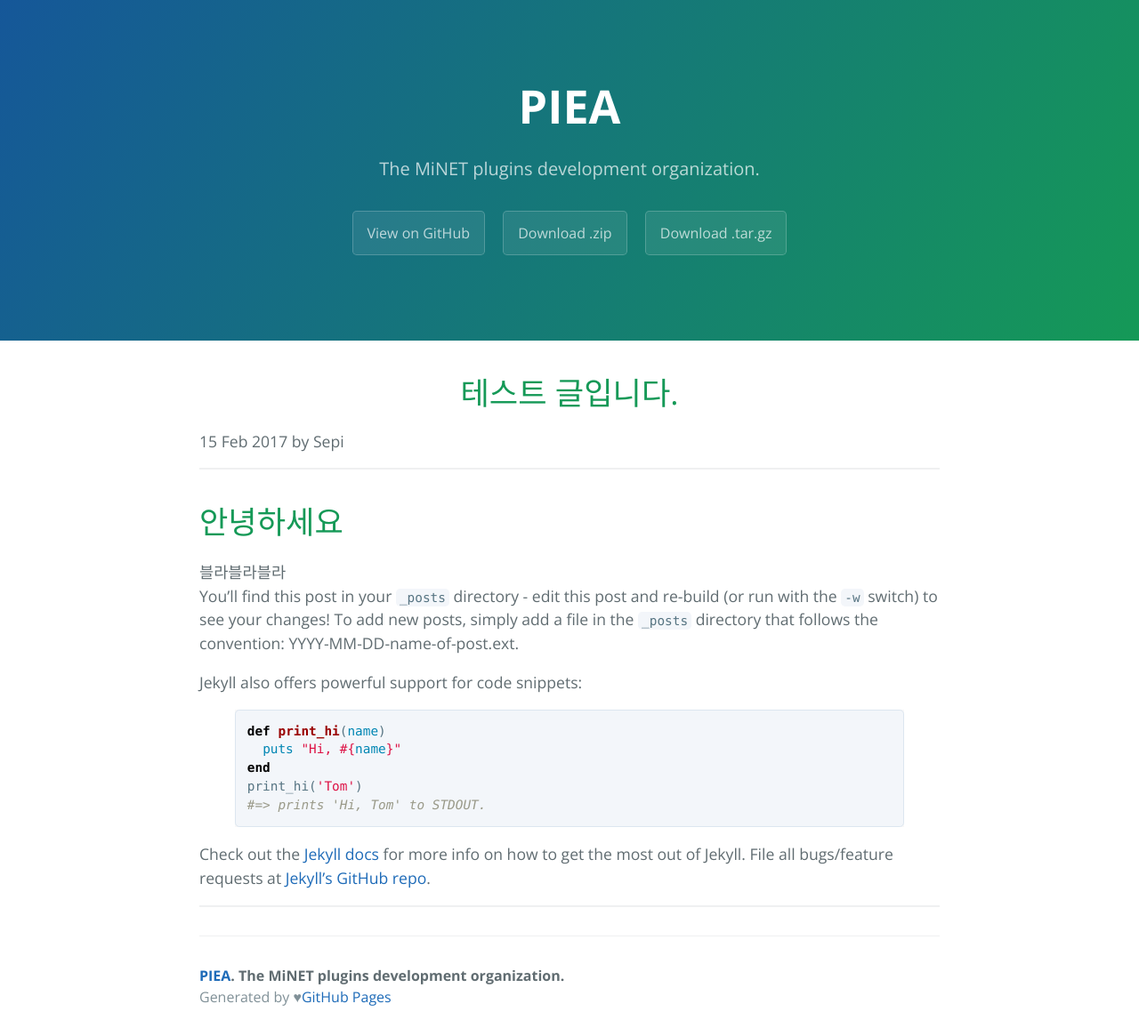
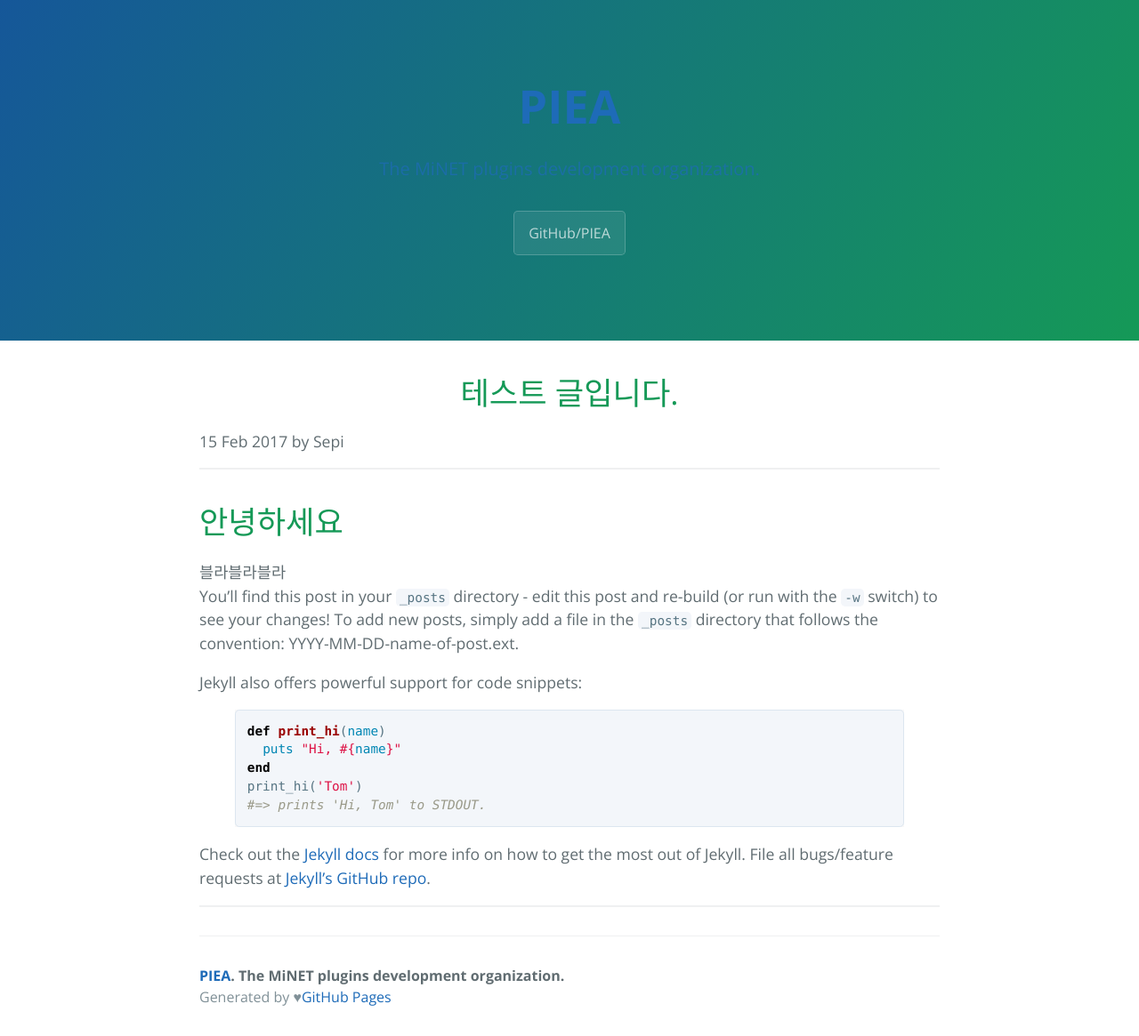
Before and after one commit to pid011/piea.github.io, a Jekyll site: the page built from _posts/2017-02-15-test-post.markdown, in a window 1280 px wide. Shown: the whole page at 89% size. Built offline with Jekyll 4.4.1, drawn with Linux system fonts in a browser that asks for light colours; comment, search, counter and statistics services are not loaded.

Commit message:
페이지 헤더 내용 수정

```diff
--- a/_includes/page-header.html
+++ b/_includes/page-header.html
@@ -1,7 +1,5 @@
 <section class="page-header">
-  <h1 class="project-name">{{ site.title }}</h1>
+  <h1 class="project-name"><a href="../../../">{{ site.title }}</h1>
   <h2 class="project-tagline">{{ site.tagline }}</h2>
-  <a href="#" class="btn">View on GitHub</a>
-  <a href="#" class="btn">Download .zip</a>
-  <a href="#" class="btn">Download .tar.gz</a>
+  <a href="https://github.com/PIEA" class="btn">GitHub/PIEA</a>
 </section>
```
